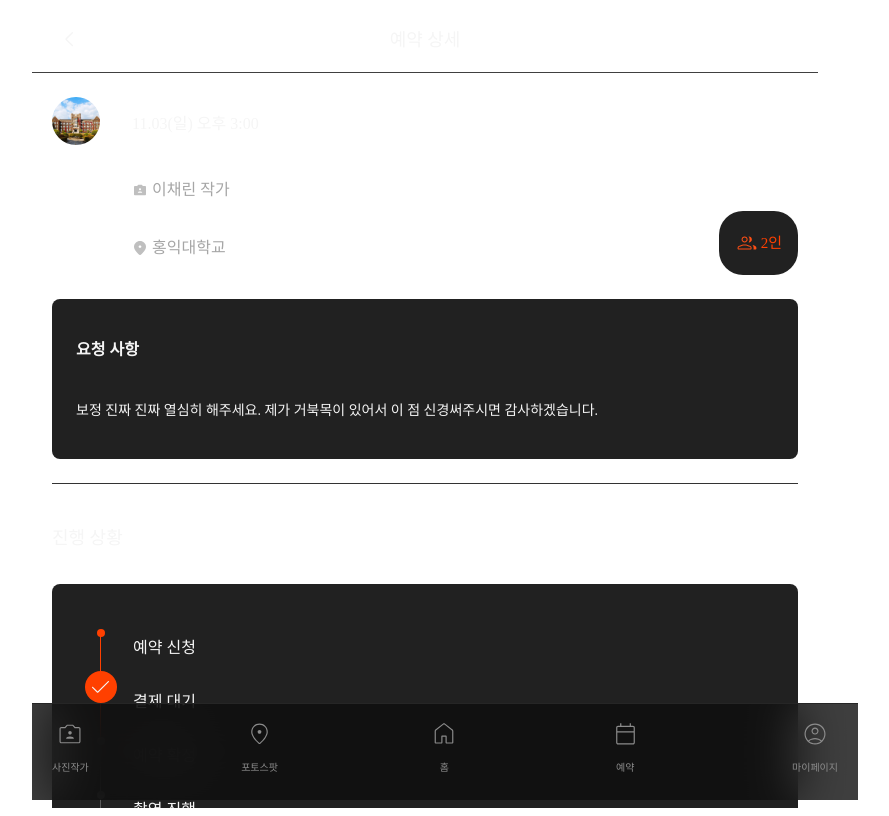
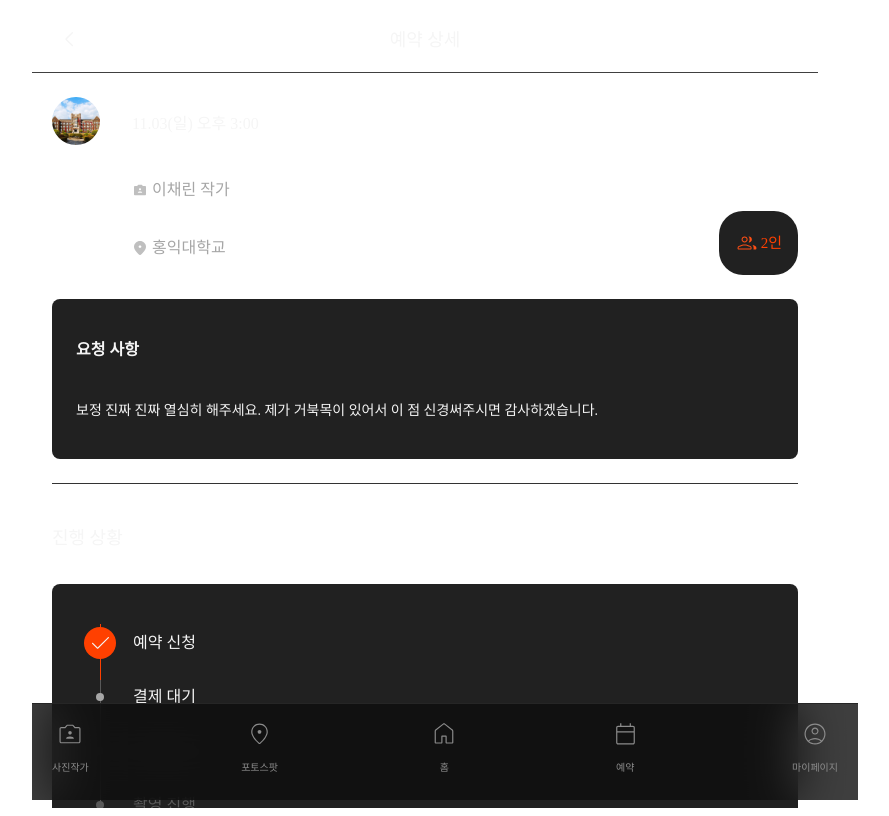
Before and after one commit to photo-ground/FE, a Next.js app: page /reserve/1 in a window 1280 px wide. Shown: the whole page, without its empty margins (215-1104 px from the left). Built offline with nearby package versions, Linux system fonts and the light colour scheme.

Commit message:
💄 ui: progress 스타일 깎기

```diff
--- a/src/app/reserve/[id]/_components/ProgressBar.tsx
+++ b/src/app/reserve/[id]/_components/ProgressBar.tsx
@@ -2,6 +2,9 @@ import CheckIcon from '@/assets/CheckIcon';
 import Text from '@/components/atoms/Text';
 import styled from 'styled-components';
 
+const LINE_WIDTH = '1.5px';
+const LINE_MARGIN = '1rem';
+const LINE_HEIGHT = '3.5rem';
 const LINE_TEXT_GAP = '1rem';
 const DOT_SIZE = '0.5rem';
 const LARGE_DOT_SIZE = '2rem';
@@ -22,12 +25,12 @@ const Wrapper = styled.div`
 const LineColumn = styled.div`
   display: flex;
   flex-direction: column;
-  margin: 1rem;
+  margin: 0.5rem ${LINE_MARGIN};
 `;
 
 const Line = styled.div<{ $inProgress: boolean }>`
-  height: 3.5rem;
-  border-left: 1px solid
+  height: ${LINE_HEIGHT};
+  border-left: ${LINE_WIDTH} solid
     ${({ theme, $inProgress }) =>
       $inProgress ? theme.colors.primary[100] : theme.colors.gray[500]};
 `;
@@ -36,7 +39,6 @@ const TextColumn = styled.div`
   display: flex;
   flex-direction: column;
   justify-content: space-between;
-  padding: 5px 0;
 `;
 
 const Item = styled.div`
@@ -45,8 +47,11 @@ const Item = styled.div`
 
 const Dot = styled.div<{ $inProgress?: boolean }>`
   position: absolute;
-  top: 8px;
-  left: calc(-2rem - 0.25rem - 0.5px);
+  top: 50%;
+  transform: translate(0, -50%);
+  left: calc(
+    -${LINE_TEXT_GAP} - ${LINE_MARGIN} - ${DOT_SIZE} / 2 - ${LINE_WIDTH} / 2
+  );
 
   width: ${DOT_SIZE};
   height: ${DOT_SIZE};
@@ -61,8 +66,12 @@ const FinishedDot = styled.div`
   justify-content: center;
 
   position: absolute;
-  top: -4px;
-  left: calc(-2rem - 1rem - 0.5px);
+  top: 50%;
+  transform: translate(0, -50%);
+  left: calc(
+    -${LINE_TEXT_GAP} - ${LINE_MARGIN} - ${LARGE_DOT_SIZE} / 2 - ${LINE_WIDTH} /
+      2
+  );
 
   width: ${LARGE_DOT_SIZE};
   height: ${LARGE_DOT_SIZE};
@@ -71,14 +80,7 @@ const FinishedDot = styled.div`
 `;
 
 const PrevDot = styled(Dot)`
-  position: absolute;
-  top: 8px;
-  left: calc(-2rem - 0.25rem - 0.5px);
-
-  width: 0.5rem;
-  height: 0.5rem;
   background: ${({ theme }) => theme.colors.primary[100]};
-  border-radius: 100%;
 `;
 
 const StateText = styled(Text)<{ $inProgress?: boolean }>`
@@ -93,25 +95,25 @@ export default function ProgressBar() {
     <Wrapper>
       <LineColumn>
         {STEP_LIST.slice(0, -1).map((step, index) => (
-          <Line key={step} $inProgress={index <= currentStep} />
+          <Line key={step} $inProgress={index < currentStep} />
         ))}
       </LineColumn>
 
       <TextColumn>
         {STEP_LIST.map((step, index) => (
           <Item key={step}>
-            <StateText variant="body1_md" $inProgress>
+            <StateText variant="body1_md" $inProgress={index <= currentStep}>
               {step}
             </StateText>
 
-            {index < currentStep && <PrevDot />}
-            {index === currentStep && (
+            {index < currentStep - 1 && <PrevDot />}
+            {index === currentStep - 1 && (
               <FinishedDot>
                 <CheckIcon />
               </FinishedDot>
             )}
-            {index === currentStep + 1 && <Dot $inProgress />}
-            {index > currentStep + 1 && <Dot />}
+            {index === currentStep && <Dot $inProgress />}
+            {index > currentStep && <Dot />}
           </Item>
         ))}
       </TextColumn>
```
